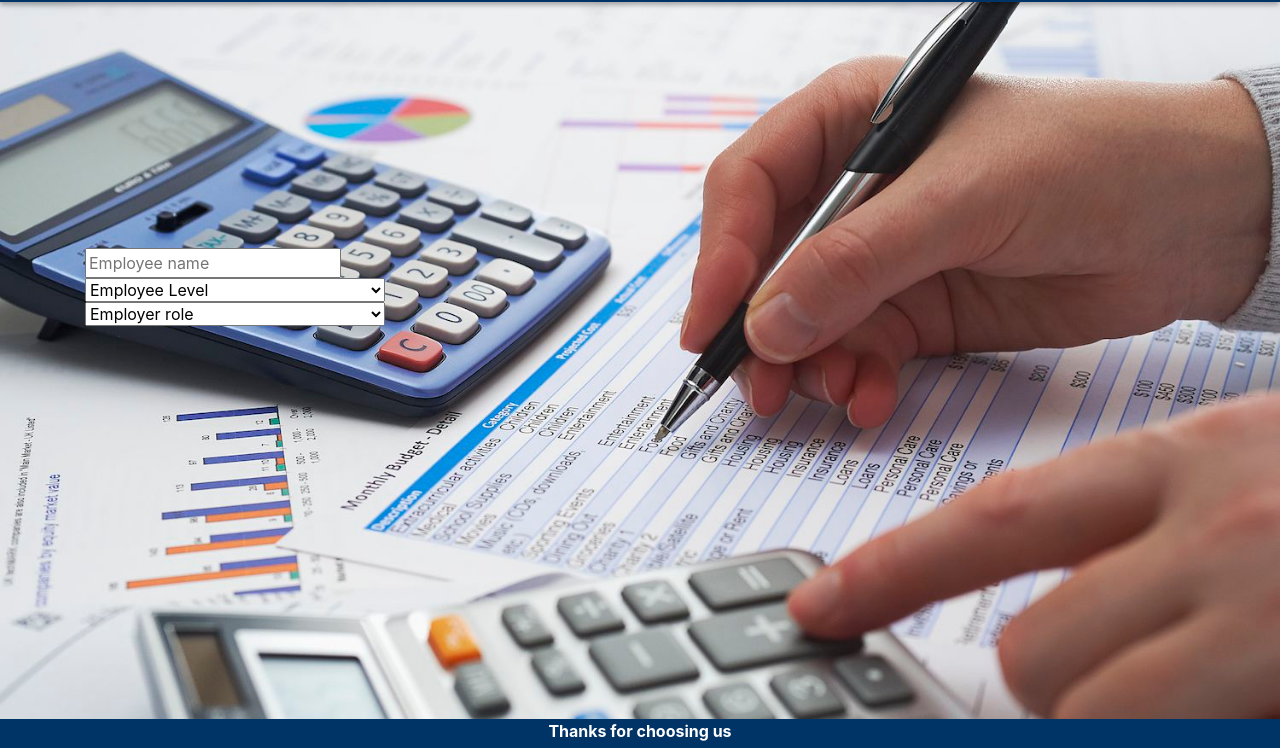
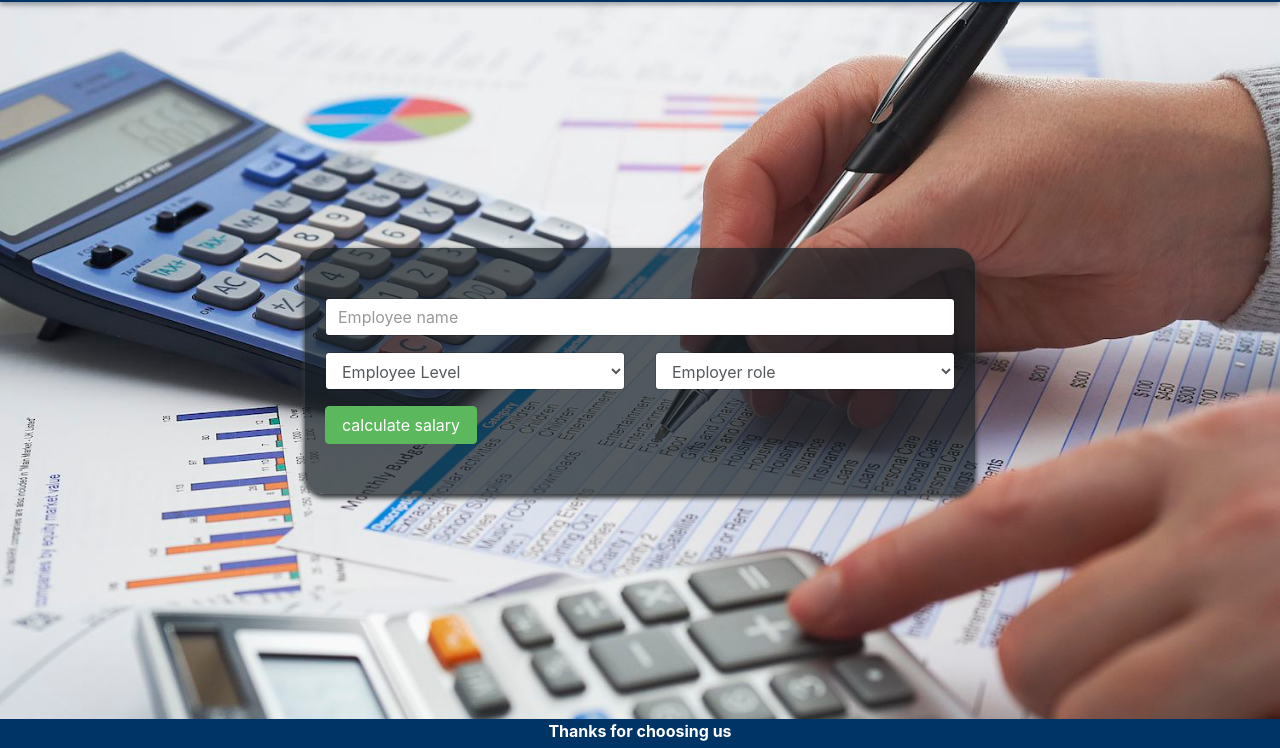
Before and after one commit to Nedson202/salary-calculator, a plain HTML site: page index.html in a window 1280 px wide. Shown: the part 52-800 px from the top of the page. Drawn offline with Linux system fonts and the light colour scheme.

Commit message:
create input form

```diff
--- a/css/style.css
+++ b/css/style.css
@@ -31,9 +31,14 @@ body {
 
 .input-form {
   margin-top: 300px;
+  background: rgba(22, 30, 36, 0.7);
+  box-shadow: 0 3px 5px 1px;
+  padding: 50px 20px;
+  border-radius: 20px;
+  width: 670px;
 }
 
-#role, #level{
+#employeeRole, #employeeLevel{
   width: 300px;
 }
 
--- a/index.html
+++ b/index.html
@@ -21,28 +21,30 @@
 
       <div class="container input-form">
         <form>
-          <h3></h3>
-          <div>
-            <input type="text" name="employeeName" id="employeeId" placeholder="Employee name">
+          <div class="form-group" id="employeeName">
+            <input class="form-control" type="text" name="employeeName" id="employeeId" placeholder="Employee name">
           </div>
-          <div>
-            <select id="level">
+          <div class="row">
+            <div class="col-sm-6 form-group">
+              <select id="employeeLevel" class="form-control">
                 <option>Employee Level</option>
-              <option>1</option>
+                <option value="">1</option>
                 <option>2</option>
                 <option>3</option>
               </select>
             </div>
-          <div>
-            <select id="role">
+            <div class="col-sm-6 form-group">
+              <select id="employeeRole" class="form-control">
                 <option>Employer role</option>
                 <option>1</option>
                 <option>2</option>
                 <option>3</option>
               </select>
             </div>
+          </div>
+          <button class="btn btn-success">calculate salary</button>
+        </form>
 
-        </form>
       </div>
 
   </body>
```
Lines whose indentation alone changed are shown as unchanged.
